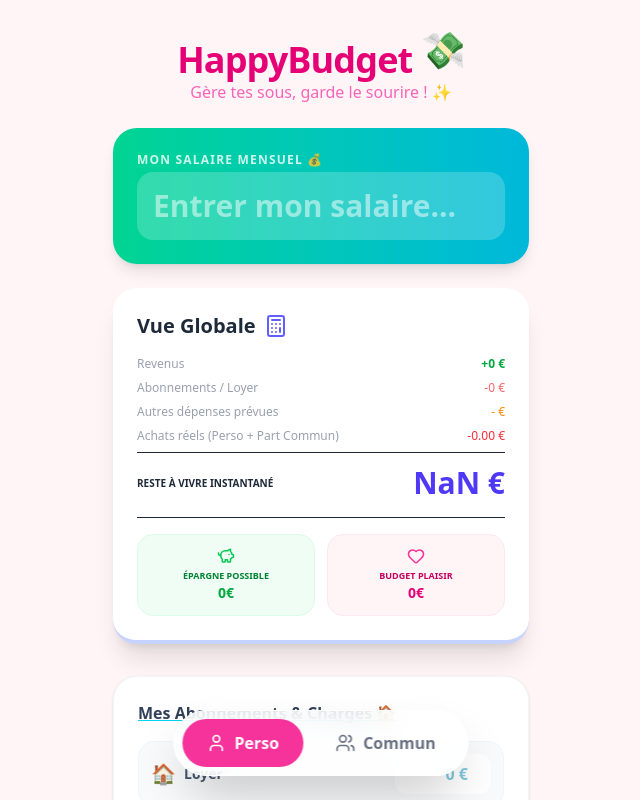
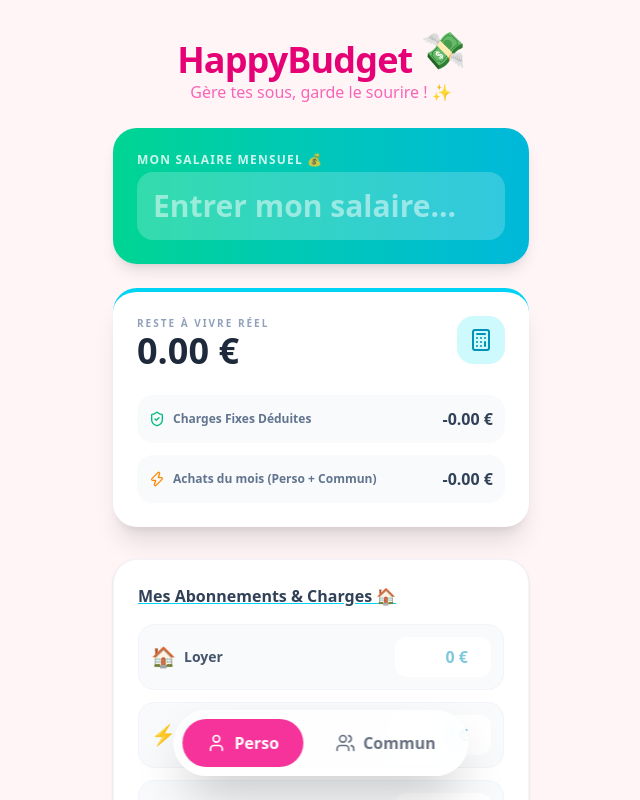
Before and after one commit to AnthonyGargoua/happybudget, a Next.js app: page / in a window 1280 px wide. Shown: the top 800 px of the page, without its empty margins (319-959 px from the left). Built offline with nearby package versions, Linux system fonts and the light colour scheme.

Commit message:
GlobalDashboard.js

```diff
--- a/components/GlobalDashboard.js
+++ b/components/GlobalDashboard.js
@@ -1,58 +1,46 @@
-import { Calculator, PiggyBank, Heart } from 'lucide-react';
+import { Calculator, ShieldCheck, Zap } from 'lucide-react';
 
-export default function GlobalDashboard({ income, fixedCharges, otherCharges, persoTotal, sharedTotal }) {
+export default function GlobalDashboard({ income, fixedCharges, persoTotal, sharedTotal }) {
   const sharedHalf = sharedTotal / 2;
-  // Le calcul total déduit absolument tout
-  const totalOut = fixedCharges + otherCharges + persoTotal + sharedHalf;
-  const balance = income - totalOut;
-
-  const epargne = balance > 0 ? Math.floor(balance * 0.2) : 0;
-  const plaisir = balance > 0 ? Math.floor(balance * 0.3) : 0;
+  const balance = income - fixedCharges - persoTotal - sharedHalf;
 
   return (
-    <div className="bg-white rounded-3xl p-6 shadow-xl border-b-4 border-indigo-200 mb-8">
-      <h2 className="text-xl font-black text-gray-800 mb-4 flex items-center gap-2">
-        Vue Globale <Calculator className="text-indigo-500" />
-      </h2>
-
-      <div className="space-y-2 border-b pb-4 mb-4">
-        <div className="flex justify-between text-xs font-medium">
-          <span className="text-gray-400">Revenus</span>
-          <span className="text-green-600 font-bold">+{income} €</span>
+    <div className="bg-white rounded-3xl p-6 shadow-xl border-t-4 border-cyan-400 mb-8">
+      <div className="flex justify-between items-start mb-6">
+        <div>
+          <h2 className="text-slate-400 text-[10px] font-black uppercase tracking-[0.2em]">Reste à vivre réel</h2>
+          <div className={`text-4xl font-black ${balance < 0 ? 'text-red-500' : 'text-slate-800'}`}>
+            {balance.toFixed(2)} €
+          </div>
         </div>
-        <div className="flex justify-between text-xs font-medium">
-          <span className="text-gray-400">Abonnements / Loyer</span>
-          <span className="text-red-400">-{fixedCharges} €</span>
-        </div>
-        <div className="flex justify-between text-xs font-medium">
-          <span className="text-gray-400">Autres dépenses prévues</span>
-          <span className="text-orange-400">-{otherCharges} €</span>
-        </div>
-        <div className="flex justify-between text-xs font-medium">
-          <span className="text-gray-400">Achats réels (Perso + Part Commun)</span>
-          <span className="text-red-500">-{ (persoTotal + sharedHalf).toFixed(2) } €</span>
-        </div>
-
-        <div className="flex justify-between items-center pt-3 border-t mt-2">
-          <span className="font-bold text-gray-800 uppercase text-[10px]">Reste à vivre instantané</span>
-          <span className={`text-3xl font-black ${balance < 0 ? 'text-red-600' : 'text-indigo-600'}`}>
-            {balance.toFixed(2)} €
-          </span>
+        <div className="bg-cyan-100 p-3 rounded-2xl text-cyan-600">
+          <Calculator size={24} />
         </div>
       </div>
 
-      <div className="grid grid-cols-2 gap-3">
-        <div className="bg-green-50 p-3 rounded-2xl text-center border border-green-100">
-          <PiggyBank className="mx-auto text-green-500 mb-1" size={18} />
-          <p className="text-[9px] font-bold text-green-700 uppercase">Épargne possible</p>
-          <p className="font-bold text-green-600 text-sm">{epargne}€</p>
+      <div className="space-y-3">
+        <div className="flex justify-between items-center bg-slate-50 p-3 rounded-2xl">
+          <div className="flex items-center gap-2 text-xs font-bold text-slate-500">
+            <ShieldCheck size={16} className="text-emerald-500" /> Charges Fixes Déduites
+          </div>
+          <span className="font-bold text-slate-700">-{fixedCharges.toFixed(2)} €</span>
         </div>
-        <div className="bg-pink-50 p-3 rounded-2xl text-center border border-pink-100">
-          <Heart className="mx-auto text-pink-500 mb-1" size={18} />
-          <p className="text-[9px] font-bold text-pink-700 uppercase">Budget Plaisir</p>
-          <p className="font-bold text-pink-600 text-sm">{plaisir}€</p>
+
+        <div className="flex justify-between items-center bg-slate-50 p-3 rounded-2xl">
+          <div className="flex items-center gap-2 text-xs font-bold text-slate-500">
+            <Zap size={16} className="text-orange-400" /> Achats du mois (Perso + Commun)
+          </div>
+          <span className="font-bold text-slate-700">-{ (persoTotal + sharedHalf).toFixed(2) } €</span>
         </div>
       </div>
+
+      {balance > 0 && (
+        <div className="mt-4 p-4 bg-emerald-50 rounded-2xl border border-emerald-100 text-center">
+          <p className="text-emerald-700 text-xs font-bold uppercase tracking-wide">
+            Bravo ! Tu es dans le vert 🌿
+          </p>
+        </div>
+      )}
     </div>
   );
 }
```
